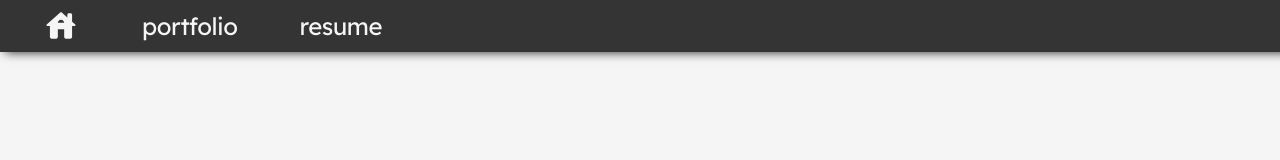
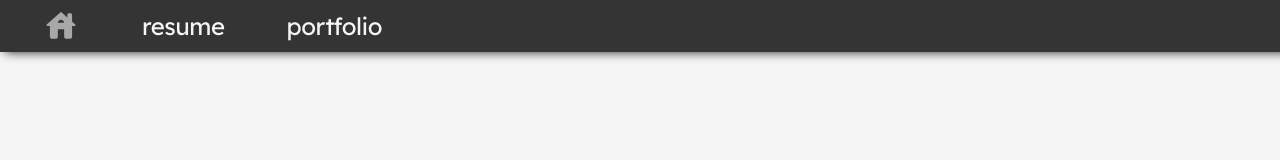
Before and after one commit to augustmon/portfolio, a React (Create React App) app: page / in a window 1280 px wide. Shown: the top 160 px of the page. Built offline with nearby package versions, Linux system fonts and the light colour scheme.

Commit message:
Added: MVP of navbar active path

```diff
--- a/src/App.js
+++ b/src/App.js
@@ -20,7 +20,6 @@ function App() {
           </Routes>
         </main>
       </BrowserRouter>
-      {/* <div id="background" /> */}
     </div>
   );
 }
--- a/src/components/Navbar/Navbar.css
+++ b/src/components/Navbar/Navbar.css
@@ -52,6 +52,8 @@
   border-radius: 25%;
 }
 
-/* if this is selected:  */
-/* .nav-elements > a {
-} */
+/* For active route in navbar */
+.active {
+  opacity: 0.6;
+  text-decoration: underline;
+}
--- a/src/components/Navbar/Navbar.js
+++ b/src/components/Navbar/Navbar.js
@@ -1,22 +1,26 @@
 import React from "react";
-// import "./../../App.css";
 import "./Navbar.css";
-import { Link, Router } from "react-router-dom";
+import { Link, NavLink } from "react-router-dom";
 import homeLogo from "./../../icons/ic_round-house.svg";
 
 export default function Navbar() {
-  const menuItems = ["portfolio", "resume"];
+  const menuItems = ["resume", "portfolio"];
   const itemsToDisplay = menuItems.map((item) => (
-    <Link className="Navbar--text-link" key={item} to={`/${item}`}>
+    <NavLink
+      className="Navbar--text-link"
+      activeClassName="active"
+      key={item}
+      to={`/${item}`}
+    >
       {item}
-    </Link>
+    </NavLink>
   ));
 
   return (
     <nav className="Navbar sticky">
-      <Link className="Navbar--home-link" to="/">
+      <NavLink className="Navbar--home-link" activeClassName="active" to="/">
         <img src={homeLogo} alt="Home icon" />
-      </Link>
+      </NavLink>
 
       {itemsToDisplay}
     </nav>
```
